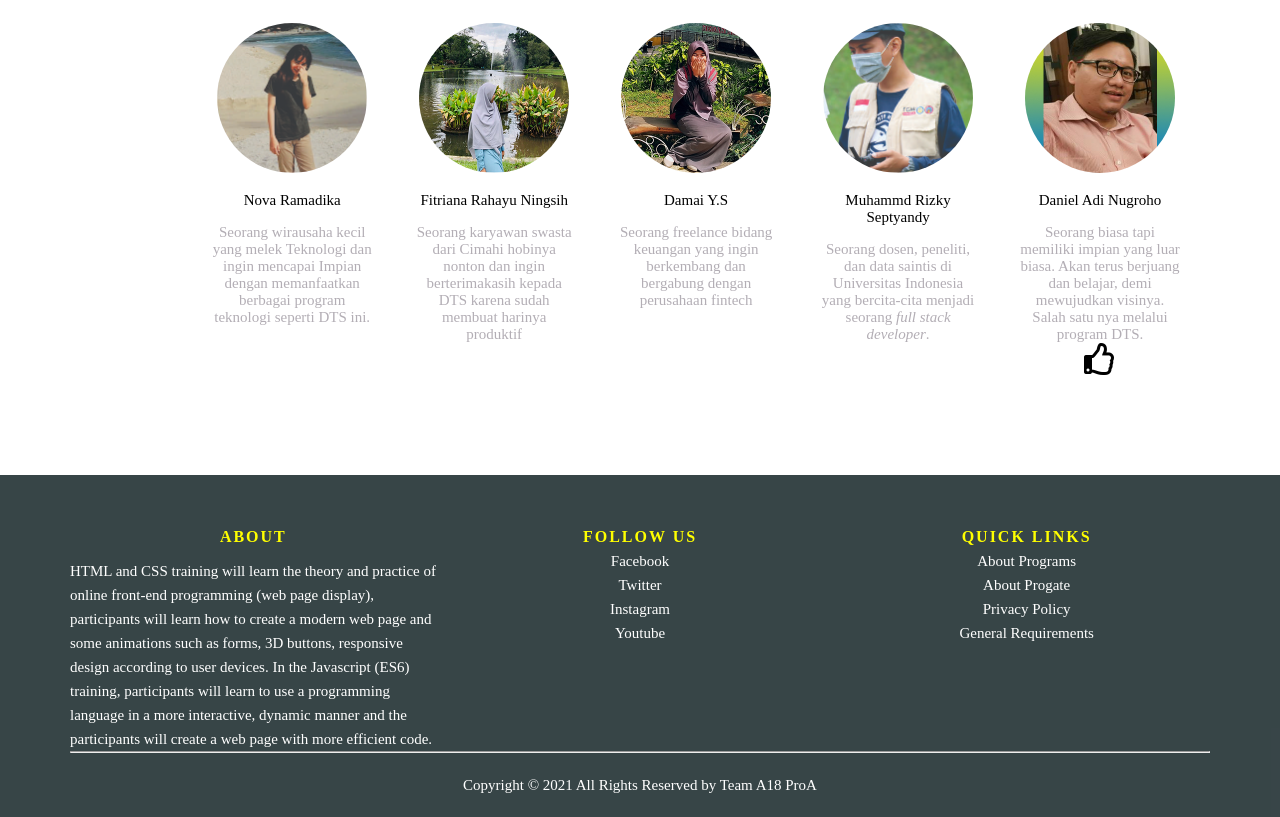
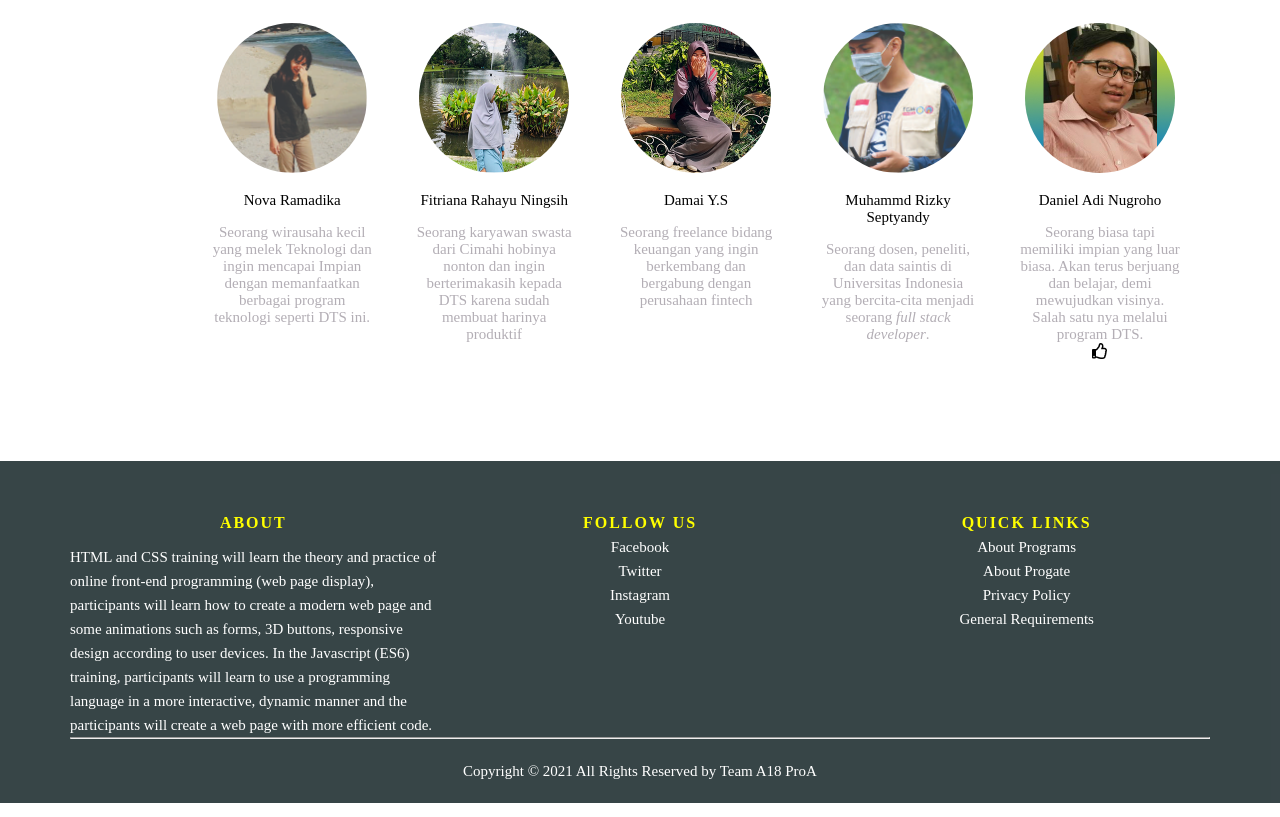
Before and after one commit to chariss-dev/kelp-a18-html-css, a plain HTML site: page index.html in a window 1280 px wide. Shown: the part 1559-2376 px from the top of the page. Drawn offline with Linux system fonts and the light colour scheme; a web font is replaced by a local one.

Commit message:
Update index.html

```diff
--- a/index.html
+++ b/index.html
@@ -109,7 +109,7 @@
                 </div>
                 <p class="txt-contents" style="color: #000;">Daniel Adi Nugroho</p>
                 <p class="txt-contents">Seorang biasa tapi memiliki impian yang luar biasa. Akan terus berjuang dan belajar, demi mewujudkan visinya. Salah satu nya melalui program DTS.</p></br>
-                <i class="far fa-thumbs-up fa-2x"></i>
+                <i class="far fa-thumbs-up"></i>
             </div>
             <div class="team">
                 <div class="team-icon">
```
